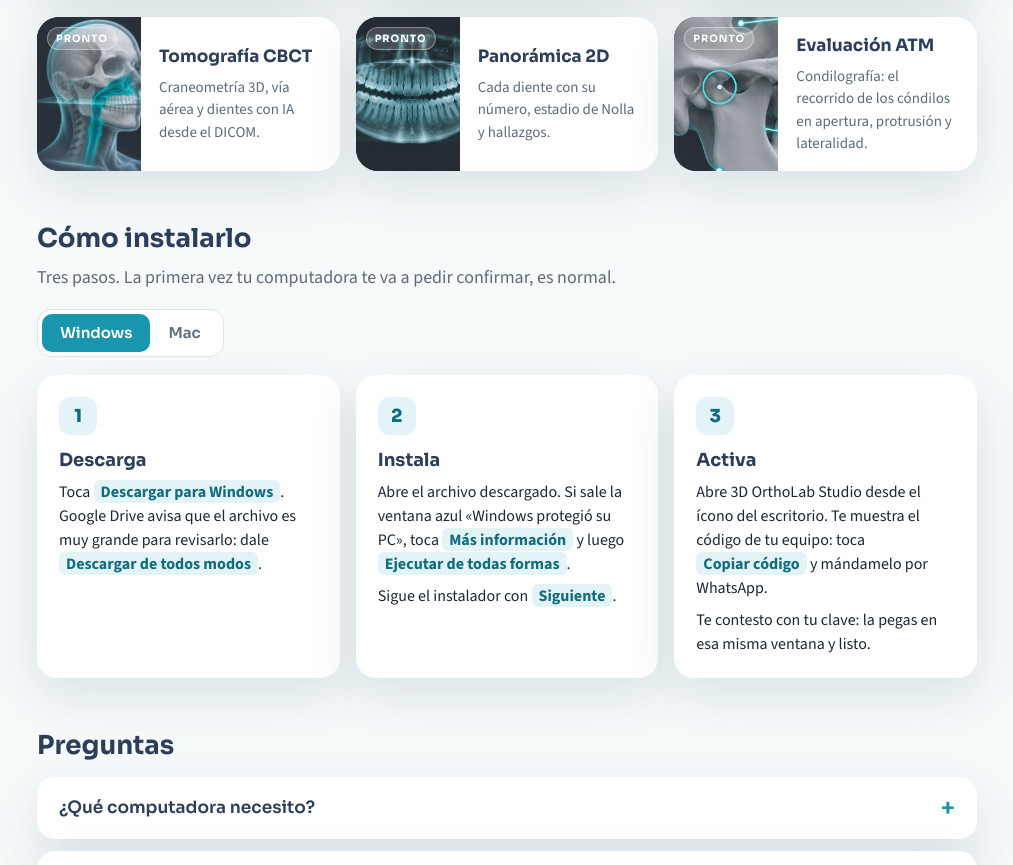
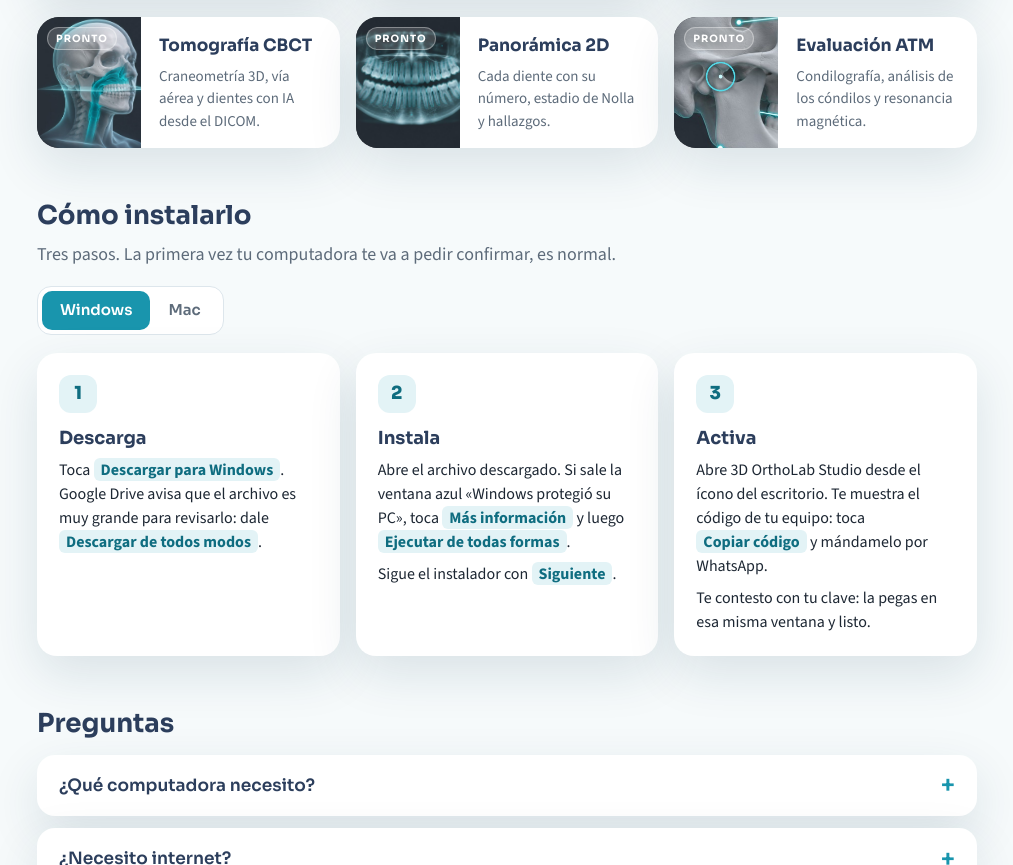
Before and after one commit to miriamlastra93/3d-ortholab-actualizaciones, a plain HTML site: page index.html in a window 1280 px wide. Shown: the part 1249-2114 px from the top of the page, without its empty margins (133-1146 px from the left). Drawn offline with nearby package versions, Linux system fonts and the light colour scheme.

Commit message:
ATM: condilografía, cóndilos y resonancia magnética
Co-Authored-By: Claude Opus 5.5 <noreply@anthropic.com>

```diff
--- a/index.html
+++ b/index.html
@@ -240,7 +240,7 @@ footer .priv svg{width:18px;height:18px;stroke:var(--brand);fill:none;stroke-wid
       </article>
       <article class="mod">
         <figure><img src="modulos/atm.jpg" alt="Articulación temporomandibular resaltada en un cráneo" loading="lazy"><span class="tag">Pronto</span></figure>
-        <div class="txt"><h4>Evaluación ATM</h4><p>Condilografía: el recorrido de los cóndilos en apertura, protrusión y lateralidad.</p></div>
+        <div class="txt"><h4>Evaluación ATM</h4><p>Condilografía, análisis de los cóndilos y resonancia magnética.</p></div>
       </article>
     </div>
   </section>
```
